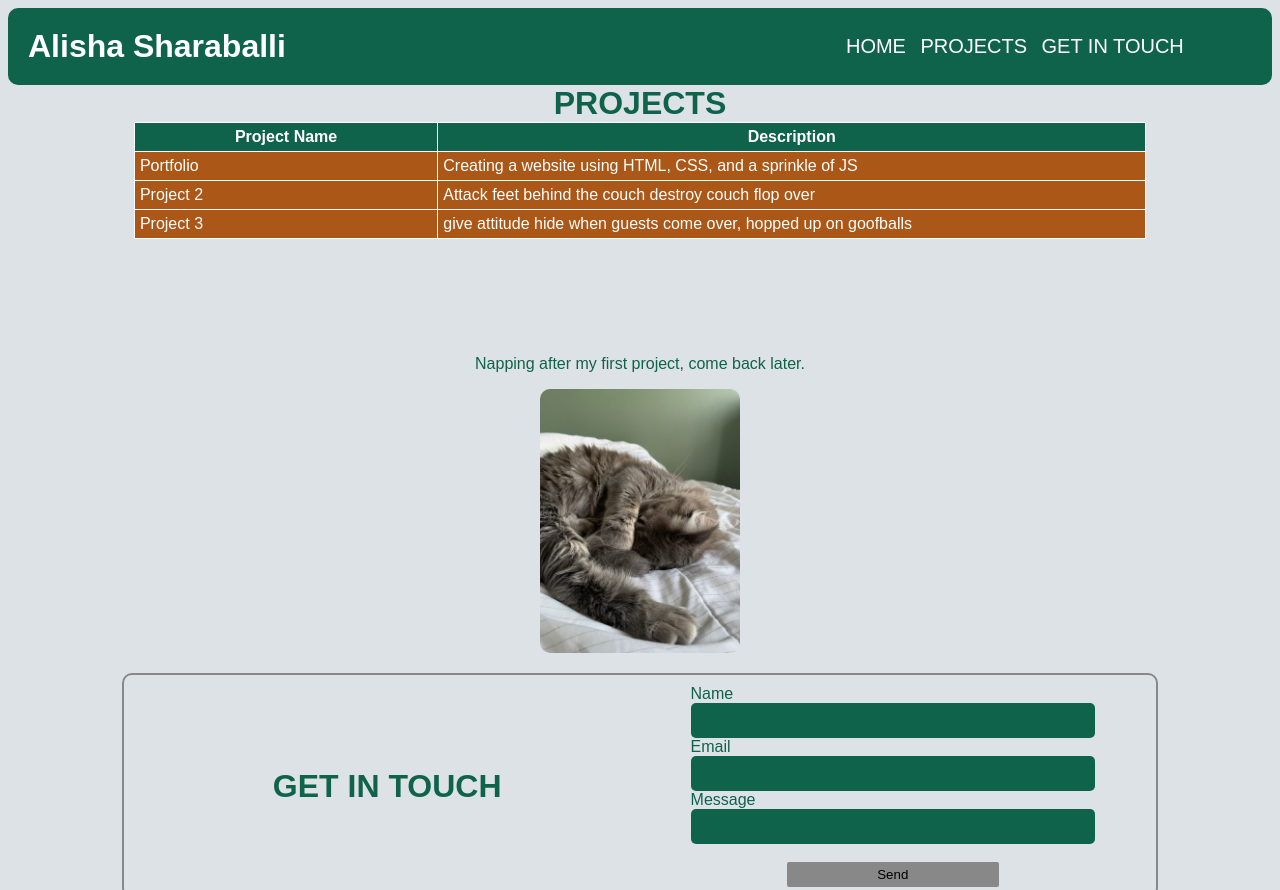
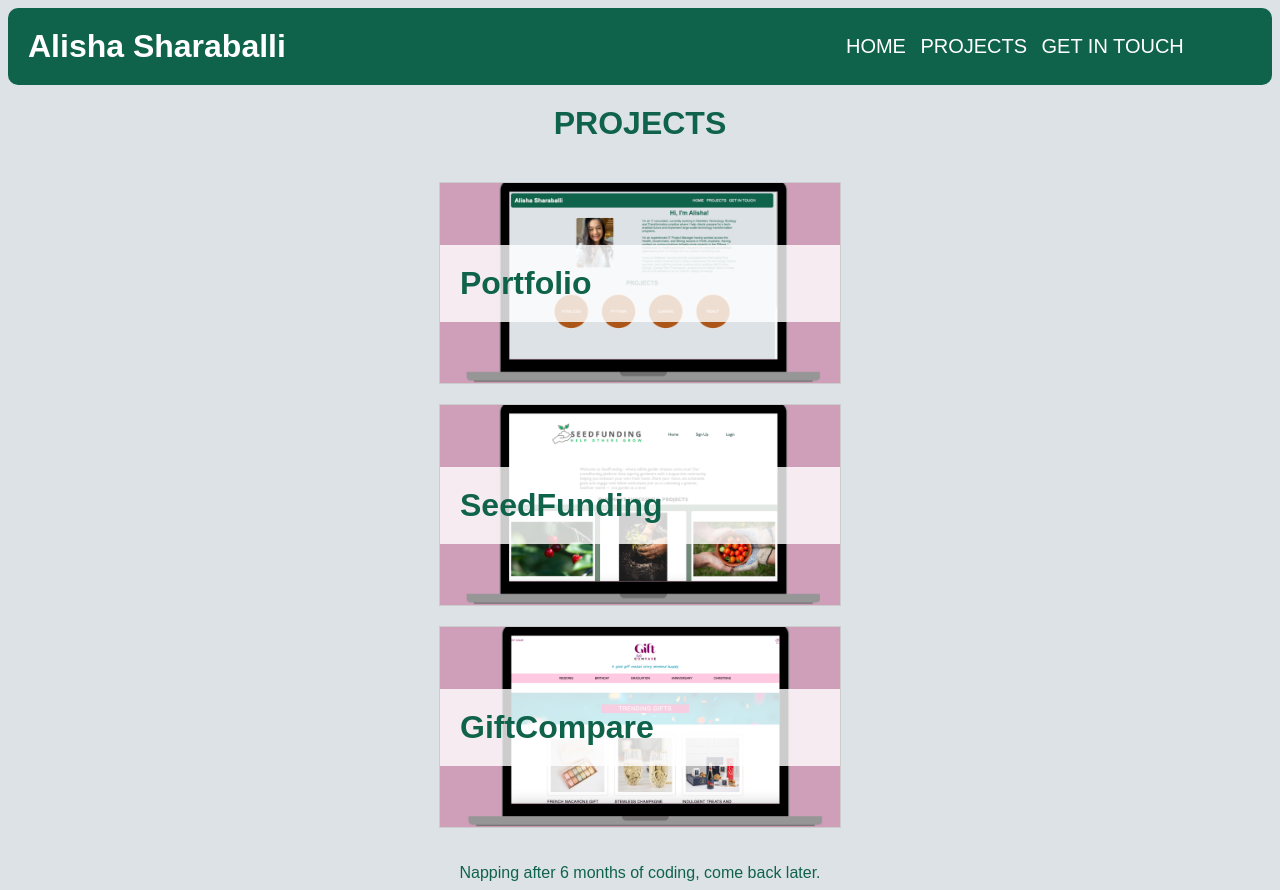
Before and after one commit to alocasia28/Portfolio, a plain HTML site: page projects.html in a window 1280 px wide. Shown: the top 890 px of the page. Drawn offline with Linux system fonts and the light colour scheme.

Commit message:
updated projects section

```diff
--- a/projects.html
+++ b/projects.html
@@ -51,26 +51,26 @@
             <h2>PROJECTS </h2>
         </div>
 
-        <table style="width: 80%">
-            <tr>
-                <th style="width:30%">Project Name</th>
-                <th>Description</th>
-            </tr>
-            <tr>
-                <td href="https://github.com/alocasia28/Portfolio" style="cursor:pointer">Portfolio</td>
-                <td>Creating a website using HTML, CSS, and a sprinkle of JS</td>
-            </tr>
-            <tr>
-                <td href=# style="cursor:pointer">Project 2</td>
-                <td>Attack feet behind the couch destroy couch flop over</td>
-            </tr>
-            <tr>
-                <td href=# style="cursor:pointer">Project 3</td>
-                <td>give attitude hide when guests come over, hopped up on goofballs</td>
-            </tr>
-        </table>
 
-        <p>Napping after my first project, come back later.</p>
+        <section class="project-section">
+            <div class="project" style="background-image: url('images/Portfolio.png');">
+                <div class="project-details">
+                    <a href="https://alocasia28.github.io/Portfolio"> <h3>Portfolio</h3></a>
+                </div>
+            </div>
+            <div class="project" style="background-image: url('images/DRF_ReactCrowdfunding.png');">
+                <div class="project-details">
+                    <a href="https://seedfunding.netlify.app/"> <h3>SeedFunding</h3></a>
+                </div>
+            </div>
+            <div class="project" style="background-image: url('images/GiftCompare.png');">
+                <div class="project-details">
+                    <a href="https://giftcompare.netlify.app/"> <h3>GiftCompare</h3></a>
+                </div>
+            </div>
+        </section>
+
+        <p>Napping after 6 months of coding, come back later.</p>
         <img src="images/IMG_4FBB791CEC6C-1.jpeg" alt="cat sleeping with paw across face" class="other-pics">
 
 
--- a/styles2.css
+++ b/styles2.css
@@ -38,6 +38,7 @@ div {
 div.heading {
     display: flex;
     justify-content: center;
+    margin: 20px;
 }
 
 main {
@@ -119,6 +120,7 @@ div.about-me-container {
     padding: 10px;
     border-radius: 10px;
     color: var(--focus1);
+    margin: 20px;
 
 }
 
@@ -141,7 +143,7 @@ p {
 /* Projects Section */
 
 div.Projects {
-    padding-bottom: 100px;
+    padding-bottom: 300px;
     /* background-color: var(--grey); */
     /* opacity: 90%; */
     color: #e7fffc;
@@ -170,7 +172,58 @@ div.portfolio-tiles:hover {
 
 }
 
+/* Projects Section */
+project-section {
+    display: flex;
+    flex-wrap: wrap;
+    /* grid-template-columns: repeat(auto-fit, minmax(200px, 1fr)); */
+    gap: 20px;
+    margin-top: 20px;
+}
 
+.project {
+    flex: 1 0 auto;
+    display: flex;
+    align-items: center;
+    justify-content: center;
+    /* height: 200px; */
+    min-height: 200px;
+    width: 400px;
+    background-size: cover;
+    background-position: center;
+    border: 1px solid #ccc;
+    margin: 20px;
+
+}
+
+.project-details {
+    text-align: center;
+    padding: 20px;
+    background: rgba(255, 255, 255, 0.8);
+}
+
+.project h3,
+.project p {
+    margin: 0;
+}
+
+.project a {
+    text-decoration: none;
+    color: #10634b;
+
+
+}
+
+/* Responsive styles */
+@media screen and (max-width: 768px) {
+    .project {
+        flex-direction: column;
+    }
+
+    .project img {
+        margin-bottom: 10px;
+    }
+}
 
 /* form {
     display:flex;
@@ -453,6 +506,14 @@ footer a:hover{
     .header {
         font-size: 12px;
     }
+    .project {
+        flex-direction: column;
+    }
+
+    .project img {
+        margin-bottom: 10px;
+    }
+
 }
 
 @media screen and (min-width:769px) {
```
Also changed, not shown: images/DRF_ReactCrowdfunding.png (added), images/GiftCompare.png (added), images/Portfolio.png (added).
